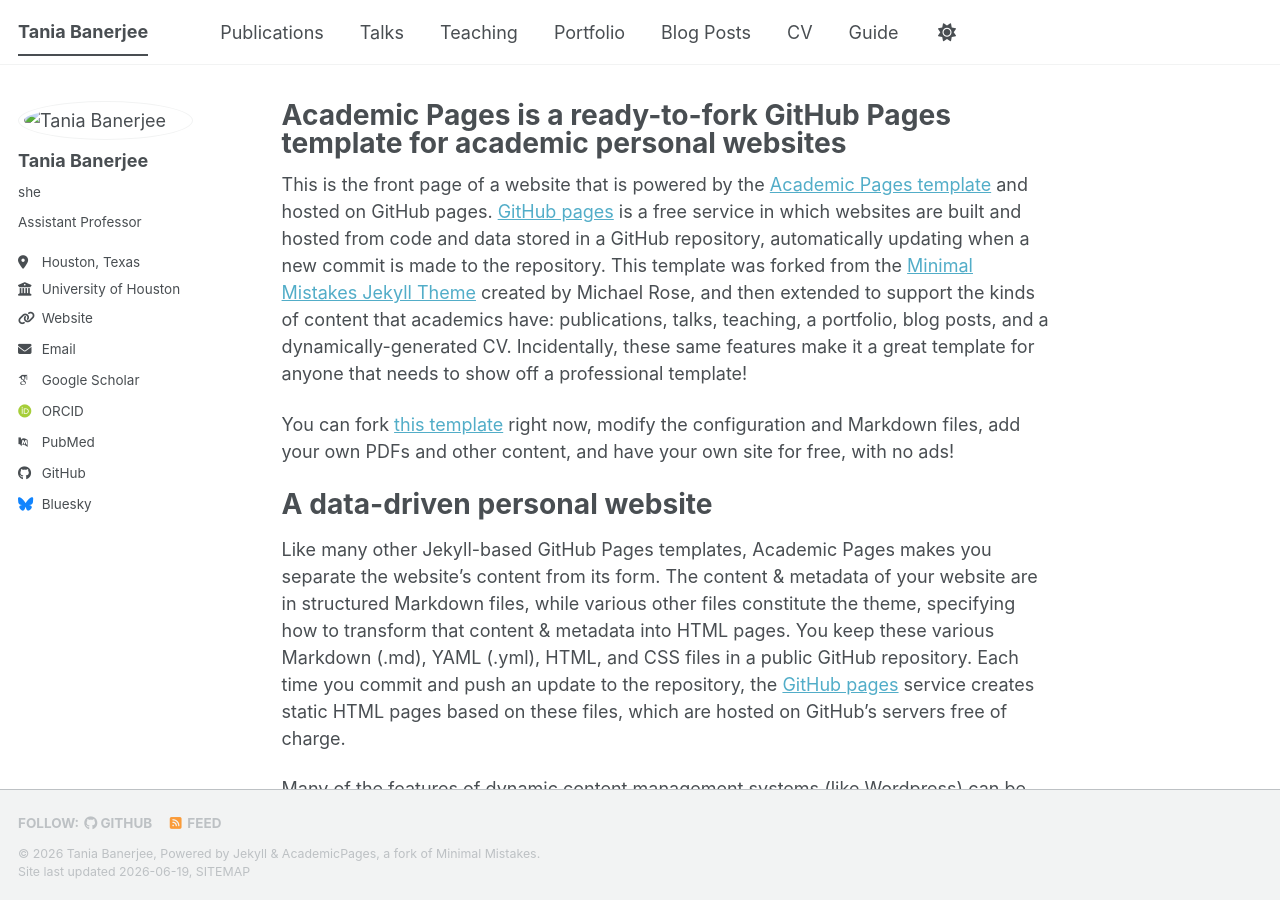
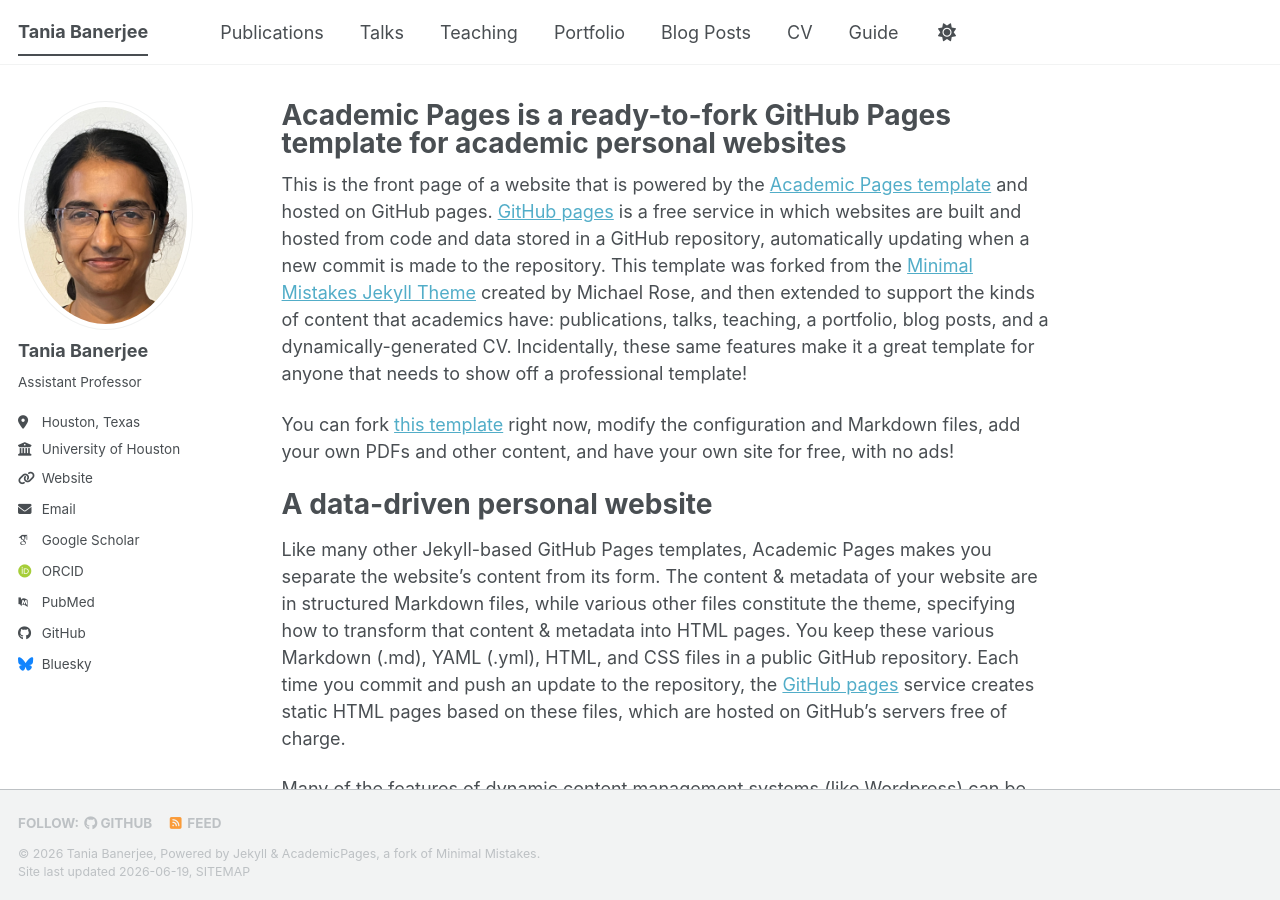
Before and after one commit to taniabanerjee/taniabanerjee.github.io, a Jekyll site: the page built from _pages/about.md, in a window 1280 px wide and 900 px high. Built offline with Jekyll 4.4.1, drawn with Linux system fonts in a browser that asks for light colours; some web fonts are replaced; a script bundle is joined from its source files by our own code; library files that are not in the unit come from our copies.

Commit message:
Update _config.yml

```diff
--- a/_config.yml
+++ b/_config.yml
@@ -23,9 +23,9 @@
 #               Additional customization can be done by editing /_includes/author-profile.html
 author:
   # Biographic information
-  avatar           : "images/tania8.jpeg"
+  avatar           : "tania8.jpeg"
   name             : "Tania Banerjee"
-  pronouns         : "she" # example: "she/her"
+  pronouns         : # example: "she/her"
   bio              : "Assistant Professor"
   location         : "Houston, Texas"
   employer         : "University of Houston"
```
